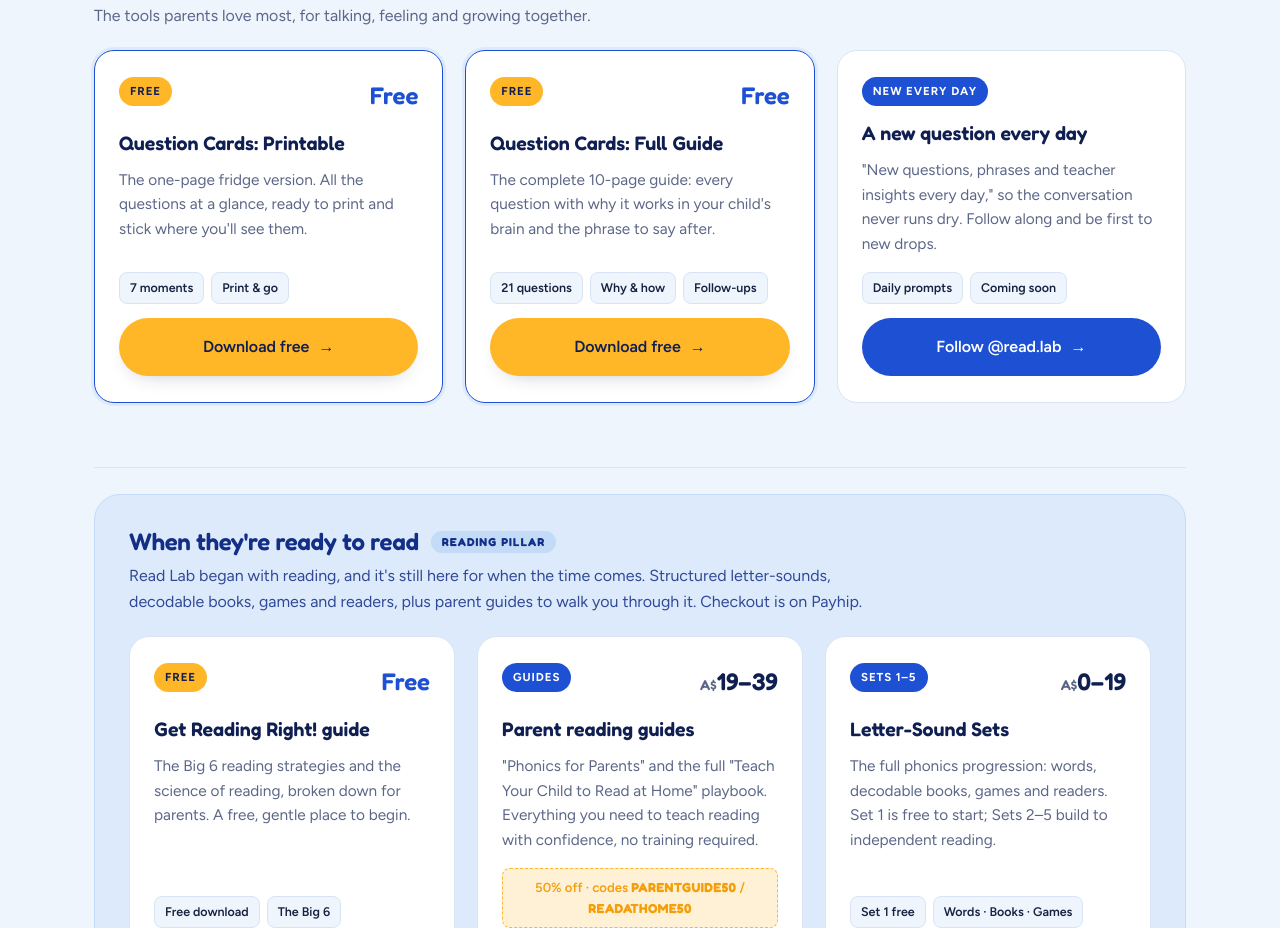
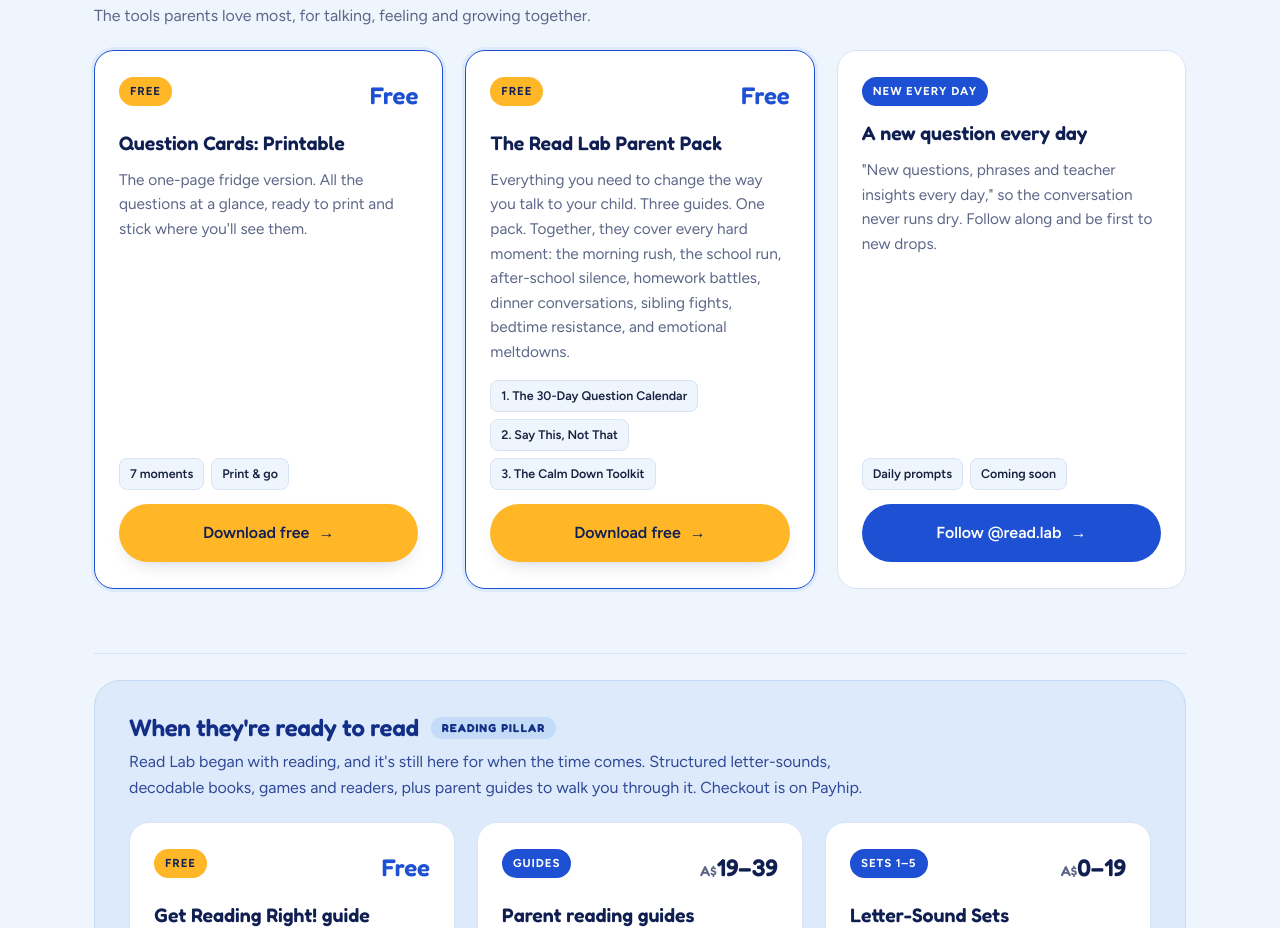
Before and after one commit to ryanpwearne6-web/readlab-site, a website: page public/index.html in a window 1280 px wide. Shown: the part 3687-4615 px from the top of the page. Drawn offline with Linux system fonts and the light colour scheme.

Commit message:
Update index.html

```diff
--- a/public/index.html
+++ b/public/index.html
@@ -458,9 +458,9 @@
         </div>
         <div class="p-card feature reveal">
           <div class="p-top"><span class="p-set free">Free</span><span class="p-price freep">Free</span></div>
-          <h4>Question Cards: Full Guide</h4>
-          <p class="desc">The complete 10-page guide: every question with why it works in your child's brain and the phrase to say after.</p>
-          <div class="p-incl"><span>21 questions</span><span>Why &amp; how</span><span>Follow-ups</span></div>
+          <h4>The Read Lab Parent Pack</h4>
+          <p class="desc">Everything you need to change the way you talk to your child. Three guides. One pack. Together, they cover every hard moment: the morning rush, the school run, after-school silence, homework battles, dinner conversations, sibling fights, bedtime resistance, and emotional meltdowns.</p>
+          <div class="p-incl"><span> 1. The 30-Day Question Calendar</span><span>2. Say This, Not That</span><span>3. The Calm Down Toolkit</span></div>
           <a class="btn btn-primary" data-buy="qcards-full" href="#">Download free <span class="arrow">→</span></a>
         </div>
         <div class="p-card reveal">
```
